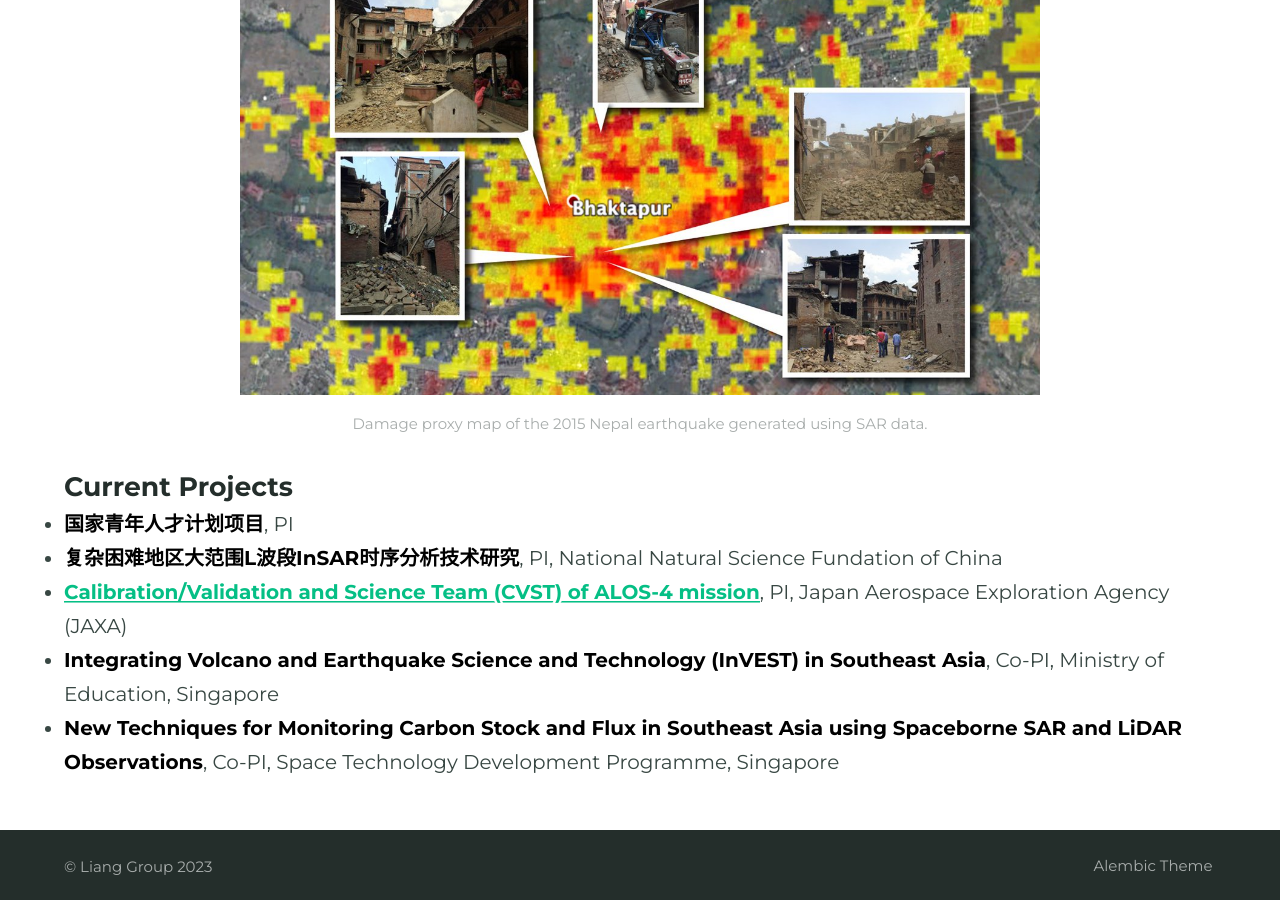
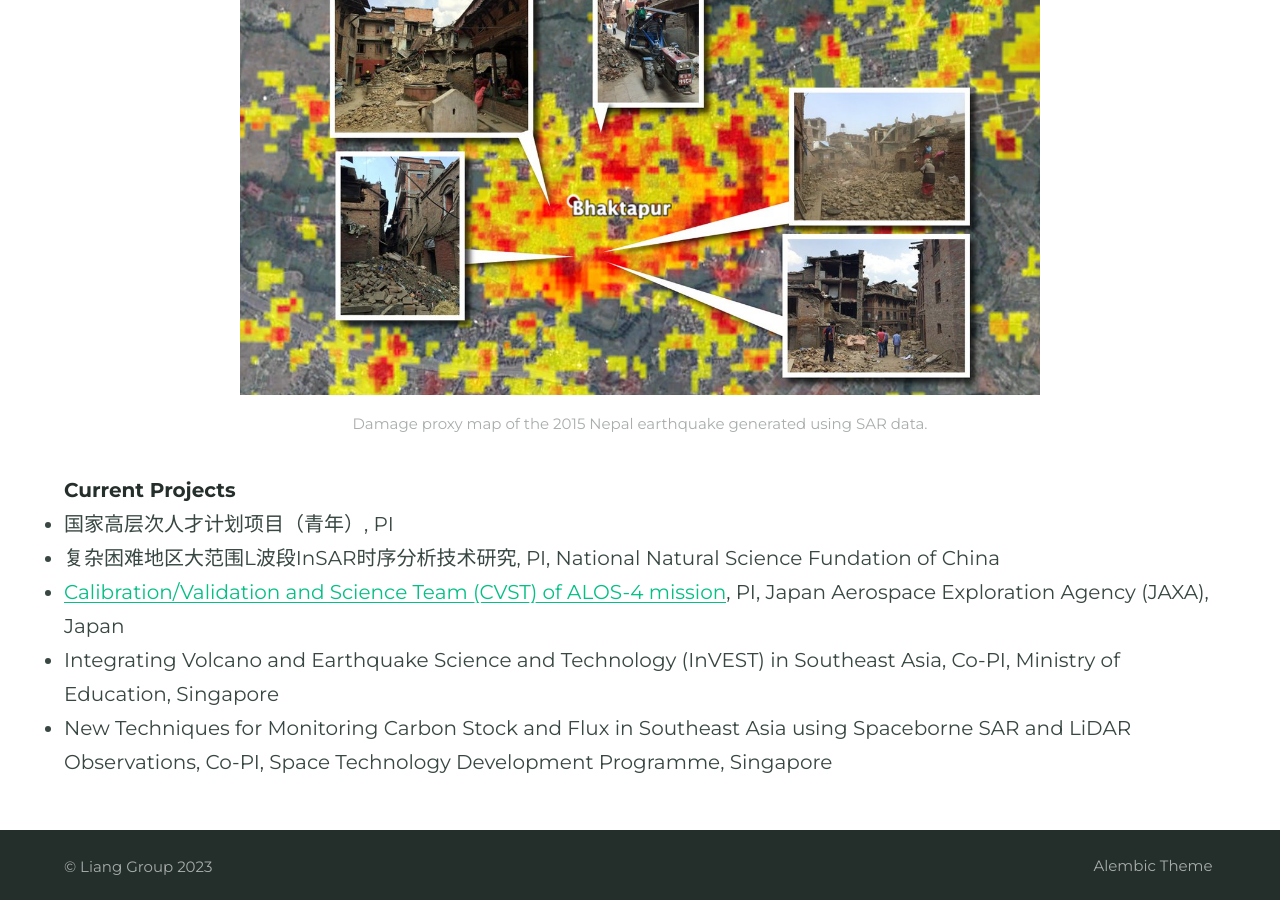
Before and after one commit to CunrenLiang/cunrenliang.github.io, a Jekyll site: the page built from research.md, in a window 1280 px wide and 900 px high, scrolled down 4903 px. Built offline with Jekyll 4.4.1, drawn with Linux system fonts in a browser that asks for light colours; some web fonts are replaced.

Commit message:
Update research.md

```diff
--- a/research.md
+++ b/research.md
@@ -50,9 +50,9 @@ Radar can image in all weather conditions and without the need of illumination f
 {% include figure.html image="../assets/images/research/dpm_nepal_earthquake.jpg" caption="Damage proxy map of the 2015 Nepal earthquake generated using SAR data." position="center" width="800" %}
 
 
-#### Current Projects
-* <span style="color:black; font-weight: 600">国家青年人才计划项目</span>, PI
-* <span style="color:black; font-weight: 600">复杂困难地区大范围L波段InSAR时序分析技术研究</span>, PI, National Natural Science Fundation of China
-* <span style="color:black; font-weight: 600">[Calibration/Validation and Science Team (CVST) of ALOS-4 mission](https://www.eorc.jaxa.jp/ALOS/en/alos-4/a4_calval_e.htm)</span>, PI, Japan Aerospace Exploration Agency (JAXA)
-* <span style="color:black; font-weight: 600">Integrating Volcano and Earthquake Science and Technology (InVEST) in Southeast Asia</span>, Co-PI, Ministry of Education, Singapore
-* <span style="color:black; font-weight: 600">New Techniques for Monitoring Carbon Stock and Flux in Southeast Asia using Spaceborne SAR and LiDAR Observations</span>, Co-PI, Space Technology Development Programme, Singapore
+###### Current Projects
+* 国家高层次人才计划项目（青年）, PI
+* 复杂困难地区大范围L波段InSAR时序分析技术研究, PI, National Natural Science Fundation of China
+* [Calibration/Validation and Science Team (CVST) of ALOS-4 mission](https://www.eorc.jaxa.jp/ALOS/en/alos-4/a4_calval_e.htm), PI, Japan Aerospace Exploration Agency (JAXA), Japan
+* Integrating Volcano and Earthquake Science and Technology (InVEST) in Southeast Asia, Co-PI, Ministry of Education, Singapore
+* New Techniques for Monitoring Carbon Stock and Flux in Southeast Asia using Spaceborne SAR and LiDAR Observations, Co-PI, Space Technology Development Programme, Singapore
```
